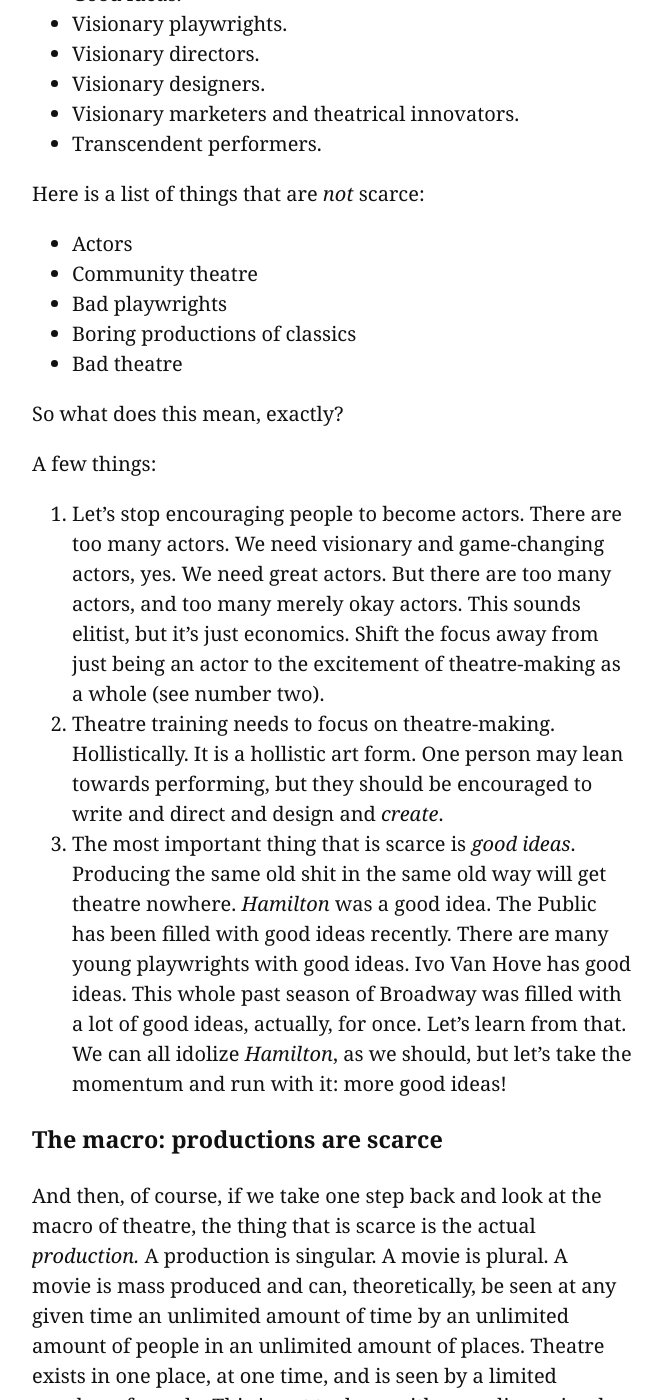
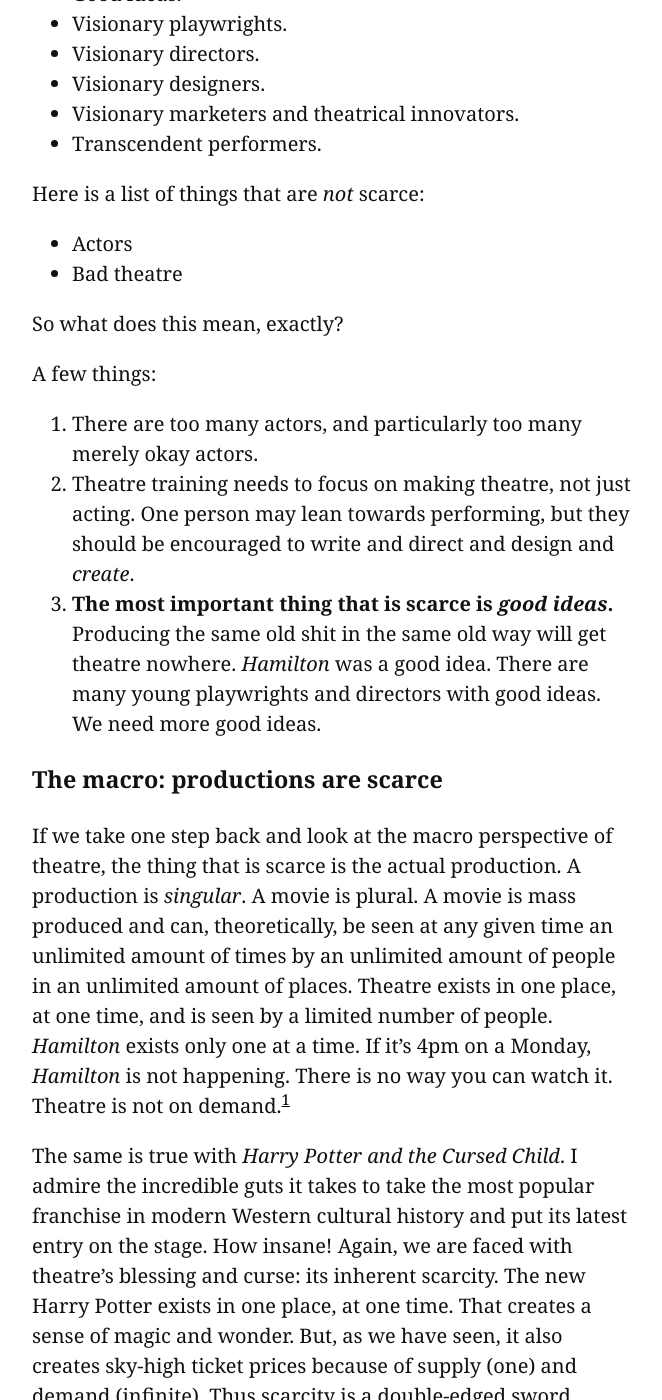
Before and after one commit to gcuddy/gcuddy.github.io, a Jekyll site: the page built from _posts/2018-11-13-theatre-and-scarcity.md, in a window 1280 px wide and 1400 px high, scrolled down 434 px. Shown: the whole window, without its empty margins (308-970 px from the left). Built offline with Jekyll 4.4.1, drawn with Linux system fonts in a browser that asks for light colours; some of the changed text lies outside the part shown.

Commit message:
Updated badly written post.

```diff
--- a/_posts/2018-11-13-theatre-and-scarcity.md
+++ b/_posts/2018-11-13-theatre-and-scarcity.md
@@ -19,31 +19,26 @@ Here is a list of things that are scarce in theatre:
 Here is a list of things that are *not* scarce:
 
 - Actors
-- Community theatre
-- Bad playwrights
-- Boring productions of classics
 - Bad theatre
 
 So what does this mean, exactly?
 
 A few things:
 
-1. Let’s stop encouraging people to become actors. There are too many actors. We need visionary and game-changing actors, yes. We need great actors. But there are too many actors, and too many merely okay actors. This sounds elitist, but it's just economics. Shift the focus away from just being an actor to the excitement of theatre-making as a whole (see number two).
-2. Theatre training needs to focus on theatre-making. Hollistically. It is a hollistic art form. One person may lean towards performing, but they should be encouraged to write and direct and design and *create*.
-3. The most important thing that is scarce is *good ideas*. Producing the same old shit in the same old way will get theatre nowhere. *Hamilton* was a good idea. The Public has been filled with good ideas recently. There are many young playwrights with good ideas. Ivo Van Hove has good ideas. This whole past season of Broadway was filled with a lot of good ideas, actually, for once. Let’s learn from that. We can all idolize *Hamilton*, as we should, but let’s take the momentum and run with it: more good ideas!
+1. There are too many actors, and particularly too many merely okay actors.
+2. Theatre training needs to focus on making theatre, not just acting. One person may lean towards performing, but they should be encouraged to write and direct and design and *create*.
+3. **The most important thing that is scarce is *good ideas*.** Producing the same old shit in the same old way will get theatre nowhere. *Hamilton* was a good idea. There are many young playwrights and directors with good ideas. We need more good ideas.
 
 ### The macro: productions are scarce
 
-And then, of course, if we take one step back and look at the macro of theatre, the thing that is scarce is the actual *production.* A production is singular. A movie is plural. A movie is mass produced and can, theoretically, be seen at any given time an unlimited amount of time by an unlimited amount of people in an unlimited amount of places. Theatre exists in one place, at one time, and is seen by a limited number of people. This is not to damn either medium, simply acknowledging facts. *Hamilton*, the most popular show in the world, exists only one at a time. If it’s 4pm on a Monday, *Hamilton* is not happening. There is no way you can watch it. Theatre is not on demand.[^2]
+If we take one step back and look at the macro perspective of theatre, the thing that is scarce is the actual production. A production is *singular*. A movie is plural. A movie is mass produced and can, theoretically, be seen at any given time an unlimited amount of times by an unlimited amount of people in an unlimited amount of places. Theatre exists in one place, at one time, and is seen by a limited number of people. *Hamilton* exists only one at a time. If it’s 4pm on a Monday, *Hamilton* is not happening. There is no way you can watch it. Theatre is not on demand.[^1]
 
 The same is true with *Harry Potter and the Cursed Child*. I admire the incredible guts it takes to take the most popular franchise in modern Western cultural history and put its latest entry on the stage. How insane! Again, we are faced with theatre's blessing and curse: its inherent scarcity. The new Harry Potter exists in one place, at one time. That creates a sense of magic and wonder. But, as we have seen, it also creates sky-high ticket prices because of supply (one) and demand (infinite). Thus scarcity is a double-edged sword.
 
 But the incredible thing about *Hamilton* that helped contribute to its success is it has a form of easily accessible digital media that *is* plural. The soundtrack gives you a partial experience of the show. Is it as good as the live thing? No. But as far as soundtracks go, it is really, really good. In fact, it’s probably the most complete experience you can have from a musical soundtrack. You get the whole story (the action is mostly described by the words, different from almost every other musical that focuses on a sort of  expressionism) and you get pretty much everything, except for the visuals. In *Hamilton*, with a 2.5 hour soundtrack, this is a heck of a lot. So it is possible to listen to the soundtrack like one would listen to an Audiobook, almost, and get a full experience. It is different than the production. The production is scarce. But it is an experience. And this experience makes you want to actually go experience the *full* experience.
 
-See how this works?
+Case study #2: with the new *Harry Potter*, we have the singular (the production) and the plural (the script). This is probably the most mass-produced, best-selling play ever, right? Again, you are getting a *portion* of the full experience by reading the script. People that read the play expecting the full experience are sure to be disappointed, but what you get instead is a different sort of partial experience. (Marketing the play in book form as the 8th installment is a bit misleading. The 8th installment can only really be experienced by seeing the play on stage.) What if we were able to garner excitement about productions by having a mass-distributed, non-scarce form (capitalizing on digital media) like *Hamilton* and *Harry Potter* have?
 
-Case study #2: with the new *Harry Potter*, we have the singular (the production) and the plural (the script). This is probably the most mass-produced, best-selling play ever, right? Again, you are getting a *portion* of the full experience by reading the script. People that read the play expecting the full experience are sure to be disappointed, but what you get instead is a different sort of partial experience. (Marketing the play in book form as the 8th installment is a bit misleading. The 8th installment can only really be experienced by seeing the play on stage.) What if we were able to garner excitement about productions by having a mass-distributed, non-scarce form (capitalizing on digital media) like *Hamilton* and Harry Potter have?
+The future, and survival, of theatre rests on our capability to tackle, and leverage, its scarcity.
 
-This issue isn't going away. The future, and survival, of theatre rests on our capability to tackle, and leverage, its scarcity.
-
-[^2]: Taped/streamed shows are an interesting idea, but are beyond the scope of this post and will be touched on in a later post. For now, I will say that they are still just an approximation of the experience. Few would argue that theatre can only be experienced at its fullest in a live setting, for anything else defeats its very definition.
+[^1]: Taped/streamed shows are an interesting idea, but are beyond the scope of this post and will be touched on in a later post. For now, I will say that they are still just an approximation of the experience. Few would argue that theatre can only be experienced at its fullest in a live setting, for anything else defeats its very definition.
```
